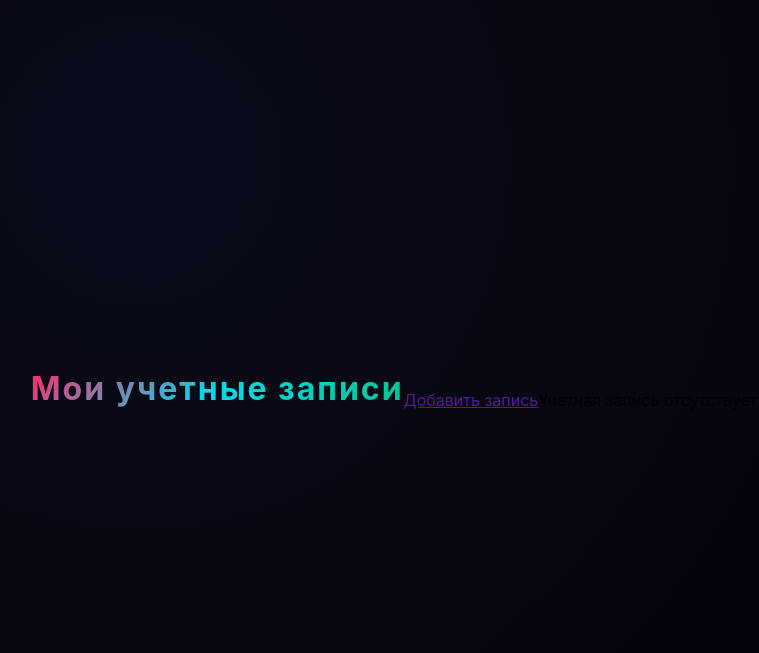
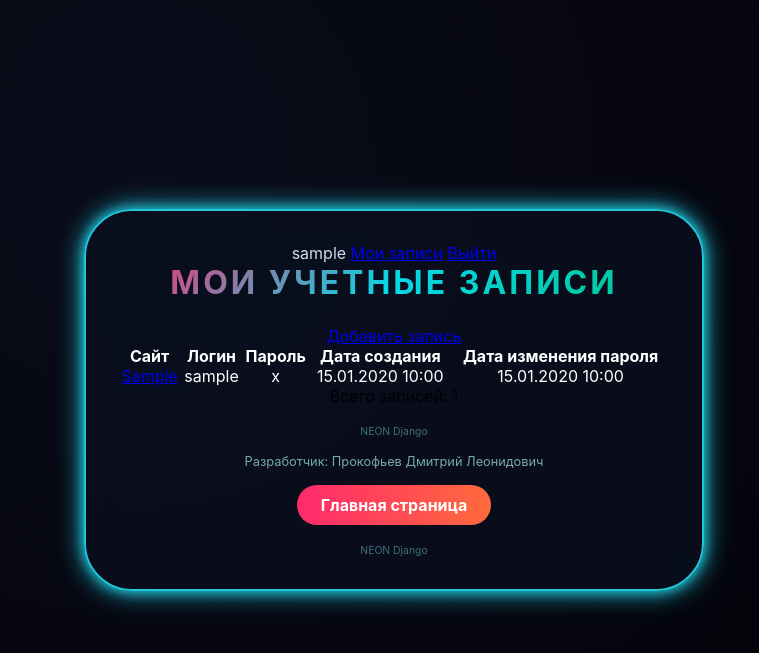
Before and after one commit to DmProkofiev/DjangoApplication, a Django app: page /accounts/ in a window 1280 px wide. Shown: the top 653 px of the page, without its empty margins (246-1005 px from the left). Run offline with Django 5.2, Linux system fonts and the light colour scheme; a user stored in the database is signed in; tables that the repository leaves empty hold one stand-in row (values such as "Sample post").

Commit message:
14.06.2026

```diff
--- a/django_password_generator/urls.py
+++ b/django_password_generator/urls.py
@@ -1,27 +1,12 @@
-
-# Маршрутизатор (urls.py)
 from django.contrib import admin
 from django.urls import path, include
 from vault import views
 from vault.views import account_list_view, logout_view, account_create_view
 
-# urlpatterns = [
-#     path('admin/', admin.site.urls),
-#     path('', views.home, name='home'),
-#     path('about/', views.about, name='about'),
-#     path('contact/', views.contact, name='contact'),
-#     path('generator/', include('vault.urls')),
-#     path('register/', views.register_view, name='register'),
-#     path('user/', views.users, name='user'),
-#     path('login/', views.login_view, name='login'),
-#     path('accounts/', views.account_list_view, name="account_list"),
-#     path('logout/', views.logout_view, name="logout"), #новое!
-#     path('account/new/', views.account_create_view, name="account_create")
-# ]
 
 urlpatterns = [
     path('admin/', admin.site.urls),
-    path('', views.home, name='home'),
+    path('', views.home_view, name='home'),
     path('about/', views.about, name='about'),
     path('contact/', views.contact, name='contact'),
     path('generator/', include('vault.urls')),
@@ -32,4 +17,5 @@ urlpatterns = [
     path('accounts/new/', views.account_create_view, name="account_create"),
     path('accounts/', views.account_list_view, name="account_list"),
     path('accounts/<int:pk>/', views.account_detail_view, name="account_detail"),
+    path('accounts/<int:pk>/delete/', views.account_confirm_delete_view, name="account_delete")
 ]
--- a/vault/Templates/vault/account_detail.html
+++ b/vault/Templates/vault/account_detail.html
@@ -1,5 +1,5 @@
 {% extends 'vault/base.html' %}
-{% block title %}{{account.site}} - учетная запись{% endblock title %}
+{% block title %}{{account.site}}  учетная запись{% endblock title %}
 
 {% block content %}
     <h1>Учетная запись</h1>
@@ -12,7 +12,6 @@
     </table>
     <p style="margin-top: 16px;">
         <a class="btn btn-secondary" href="{% url 'account_list' %}">К списку</a>
-        <a class="btn" href="{% url 'account_edit' account.pk %}">Изменить</a>
         <a class="btn btn-danger" href="">Удалить</a>
     </p>
 
--- a/vault/Templates/vault/account_list.html
+++ b/vault/Templates/vault/account_list.html
@@ -1,14 +1,19 @@
 {% extends 'vault/base.html' %}
-{% block title %}Мои учетные записи{% endblock title %}
+{% load static %}
+
+{% block title %} Мои учетные записи {% endblock %}
 
 {% block content %}
-    <h1>Мои учетные записи</h1>
+<div class="accounts-card">
+    <h1> Мои учетные записи </h1>
+
     <p>
-        <a class="btn" href="">Добавить запись</a>
+        <a class="btn" href="{% url 'account_create' %}"> Добавить запись</a>
     </p>
 
     {% if accounts %}
-        <table>
+        <div class="table-container">
+            <table class="accounts-table">
                 <thead>
                     <tr>
                         <th>Сайт</th>
@@ -23,14 +28,40 @@
                         <tr>
                             <td><a href="{% url 'account_detail' pk=account.pk %}">{{ account.site }}</a></td>
                             <td>{{ account.login }}</td>
-                        <td>{{ account.password }}</td>
-                        <td>{{ account.created_at }}</td>
-                        <td>{{ account.password_change_at }}</td>
+                            <td> {{ account.password }} </td>
+                            <td>{{ account.created_at|date:"d.m.Y H:i" }}</td>
+                            <td>{{ account.password_change_at|date:"d.m.Y H:i"|default:"не изменялся" }}</td>
                         </tr>
                     {% endfor %}
                 </tbody>
             </table>
+        </div>
+
+        <span class="total-count">Всего записей: {{ accounts.paginator.count }}</span>
+
+        {% if accounts.has_other_pages %}
+            <div class="pagination">
+                {% if accounts.has_previous %}
+                    <a href="?page=1">&laquo; Первая</a>
+                    <a href="?page={{ accounts.previous_page_number }}">Назад</a>
+                {% endif %}
+
+                <span class="current-page">
+                    Страница {{ accounts.number }} из {{ accounts.paginator.num_pages }}
+                </span>
+
+                {% if accounts.has_next %}
+                    <a href="?page={{ accounts.next_page_number }}">Вперёд</a>
+                    <a href="?page={{ accounts.paginator.num_pages }}">Последняя &raquo;</a>
+                {% endif %}
+            </div>
+        {% endif %}
+
     {% else %}
-        <p class="muted">Учетная запись отсутствует</p>
+        <p class="empty-message">У вас пока нет сохранённых паролей</p>
+        <a href="{% url 'account_create' %}" class="btn">Создать первую запись</a>
     {% endif %}
-{% endblock content %}
+
+    <footer>NEON Django</footer>
+</div>
+{% endblock %}
--- a/vault/Templates/vault/base.html
+++ b/vault/Templates/vault/base.html
@@ -1,5 +1,4 @@
 {% load static %}
-
 <!DOCTYPE html>
 <html lang="ru">
 <head>
@@ -7,10 +6,31 @@
     <meta name="viewport" content="width=device-width, initial-scale=1.0, user-scalable=no">
     <title>{% block title %}Neon Password Generator{% endblock %}</title>
     <link rel="stylesheet" href="{% static 'css/style.css' %}">
-    {% block extra_css %} {% endblock %}
+    {% block extra_css %}{% endblock %}
 </head>
 <body>
-    {% block content %}{% endblock %}
+    <div class="generator-card">
+        <div class="user-box">
+            {% if user.is_authenticated %}
+                <span > {{ user.username }} </span>
+                <a href="{% url 'account_list' %}" class="nav-link">Мои записи</a>
+                <a href="{% url 'logout' %}" class="nav-link logout-link">Выйти</a>
+            {% else %}
+                <a href="{% url 'login' %}" class="nav-link login-link">Войти</a>
+            {% endif %}
+        </div>
+        {% block content %}
+
+        {% endblock %}
+        <a href="{% url 'contact' %}" class="developer-link">
+                <div class="strength-info">Разработчик: Прокофьев Дмитрий Леонидович</div>
+        </a>
+         {% if request.resolver_match.url_name != 'home' %}
+            <a href="{% url 'home' %}" class="back-link">Главная страница</a>
+         {% endif %}
+
+    <footer>NEON Django</footer>
+    </div>
     {% block extra_js %}{% endblock %}
 </body>
 </html>
--- a/vault/Templates/vault/contact.html
+++ b/vault/Templates/vault/contact.html
@@ -3,14 +3,10 @@
 {% block title %}Контакты{% endblock %}
 
 {% block content %}
-<div class="contact-card">
-    <h1>Контакты</h1>
+<h1>Контакты</h1>
     <div class="content">
         <p><strong>Neon Password Generator</strong></p>
         <p>+7(931)953-26-07</p>
     </div>
-    <a href="{% url 'home' %}" class="back-link">← На главную</a>
-    <div class="strength-info">Разработчик: Прокофьев Дмитрий Леонидович</div>
     <footer>NEON Django</footer>
-</div>
 {% endblock %}
--- a/vault/Templates/vault/user.html
+++ b/vault/Templates/vault/user.html
@@ -4,8 +4,7 @@
 {% block title %}Пользователи{% endblock %}
 
 {% block content %}
-<div class="users-card">
-    <h1>Пользователи</h1>
+<h1>Пользователи</h1>
 
     <div class="content">
         <p><strong>Neon Password Generator</strong></p>
@@ -41,8 +40,5 @@
         </div>
     {% endif %}
 
-    <a href="{% url 'home' %}" class="back-link">← На главную</a>
-    <div class="strength-info">Разработчик: Прокофьев Дмитрий Леонидович</div>
     <footer>NEON Django</footer>
-</div>
 {% endblock %}
--- a/vault/models.py
+++ b/vault/models.py
@@ -15,7 +15,6 @@ class Account(models.Model):
     site = models.CharField("Сайт", max_length=255)
     login = models.CharField("Логин", max_length=255)
     password = models.CharField("Пароль", max_length=255)
-
     created_at = models.DateTimeField("Дата создания", auto_now_add=True)
     password_change_at = models.DateTimeField("Дата изменений пароля")
 
--- a/vault/static/css/style.css
+++ b/vault/static/css/style.css
@@ -23,6 +23,16 @@ body {
     100% { border-color: #ff2a6d; box-shadow: 0 0 8px #ff2a6d, 0 0 20px #ff2a6d; }
 }
 
+label {
+    display: block;
+    color: #05d9e8;
+    font-weight: bold;
+    margin-bottom: 8px;
+    font-size: 0.85rem;
+    text-transform: uppercase;
+    letter-spacing: 1px;
+}
+
 h1 {
     font-size: 2rem;
     font-weight: 700;
@@ -40,15 +50,13 @@ h1 {
     max-width: 700px;
 }
 
-.about-card,
-.contact-card,
-.help-card,
 .generator-card {
     background: rgba(10, 15, 30, 0.85);
     backdrop-filter: blur(12px);
     border-radius: 48px;
     padding: 2rem;
-    width: 100%;
+    min-width: 50%;
+    max-width: 100%;
     border: 2.5px solid #ff2a6d;
     animation: rgbBorder 3s infinite ease;
     text-align: center;
@@ -68,8 +76,9 @@ h1 {
     color: #ccddee;
     font-size: 1.1rem;
     line-height: 1.6;
-    text-align: left;
     margin: 1.5rem 0;
+    justify-content: center;
+    align-items: center;
 }
 
 .content p {
@@ -108,6 +117,7 @@ h1 {
     font-family: 'Courier New', monospace;
     font-size: 1.2rem;
     word-break: break-all;
+    color: white;
 }
 
 .password-placeholder {
@@ -253,7 +263,7 @@ button:hover {
     text-align: center;
     font-size: 1rem;
 }
-/--register--/
+
 .about-card {
     max-width: 700px;
 }
@@ -300,6 +310,24 @@ button:hover {
     text-decoration: underline;
 }
 
+.user-box {
+    color: #ccddee;
+}
+
+.accounts-table {
+    width: 100%;
+    border-collapse: collapse;
+    color: white;
+}
+
+.photo {
+    width: 300px;
+    height: 400px;
+    margin: 20 auto;
+    border: 2px solid #ff2a6d;
+    box-shadow: 0 0 10px #ff2a6d;
+}
+
 footer {
     text-align: center;
     font-size: 0.65rem;
--- a/vault/views.py
+++ b/vault/views.py
@@ -6,8 +6,31 @@ from django.shortcuts import render, redirect, get_object_or_404
 from django.template.defaultfilters import length
 from vault.forms import RegisterForm, AccountForm
 from .models import Account
+from django.core.paginator import Paginator
 
 # Генерация паролей
+def home_view(request):
+    context = {}
+    if request.method == 'POST' and request.POST.get('generate'):
+        length = int(request.POST.get('length', 16))
+        use_uppercase = request.POST.get('uppercase') == 'on'
+        use_lowercase = request.POST.get('lowercase') == 'on'
+        use_digits = request.POST.get('digits') == 'on'
+        use_special = request.POST.get('special') == 'on'
+
+        password = generate_password(
+            length=length,
+            use_digits=use_digits,
+            use_special=use_special
+        )
+        context['generated_password'] = password
+        context['gen_length'] = length
+        context['gen_uppercase'] = use_uppercase
+        context['gen_lowercase'] = use_lowercase
+        context['gen_digits'] = use_digits
+        context['gen_special'] = use_special
+    return render(request, 'vault/home.html', context)
+
 def generate_password(length=16, use_digits=True, use_special=True):
 # базовый алфовит-буквы в обоих регистрах(A-Z, a-z)
     alphabet=string.ascii_letters
@@ -35,7 +58,6 @@ def _password_option(request):
         length=int(request.GET.get('length', '16'))
     except (TypeError, ValueError):
         length = 16
-
     # ограничиваем разумным диапазоном: чтобы не сломать форму
     length = max(4, min(length, 128))
     if is_generate:
@@ -50,17 +72,12 @@ def _password_option(request):
         use_digits = True
         use_special = True
         password=None
-
     return {
         "gen_length": length,
         "gen_digits": use_digits,
         "gen_special": use_special,
         "generated_password": password
     }
-
-# Статика
-def home(request):
-    return render(request, 'vault/home.html')
 
 def about(request):
     return render(request, 'vault/about.html')
@@ -83,20 +100,16 @@ def register_view(request) -> HttpResponse:
             return redirect("/")
     else:
         form = RegisterForm()
-
     context = {"form": form}
     return render(request, "vault/register.html", context)
 
 # Обработка валидации
 def login_view(request):
     error = None
-
     if request.method == "POST":
         username = request.POST.get("username")
         password = request.POST.get("password")
-
         user = authenticate(request, username=username, password=password)
-
         if user is not None:
             login(request, user)
             return redirect("/")
@@ -108,9 +121,15 @@ def account_list_view(request):
     """
     страница со списком учетных записей
     """
+    if not request.user.is_authenticated:
+        return redirect('login')
+
     accounts = Account.objects.filter(owner=request.user)
-    context = {"account": accounts}
-    return render(request, template_name="vault/account_list.html", context=context)
+    paginator = Paginator(accounts, 4)
+    page_number = request.GET.get('page')
+    page_obj = paginator.get_page(page_number)
+    context = {"accounts": page_obj}
+    return render(request, "vault/account_list.html", context)
 
 def logout_view(request):
     logout(request)
@@ -120,25 +139,22 @@ def account_create_view(request):
     """
     Добавление новой учетной записи
     """
-    if request.method=="POST":
-        form=AccountForm(request.POST)
+    if request.method == "POST":
+        form = AccountForm(request.POST)
         if form.is_valid():
-            # coomit = False - создаем обьект, но пока не сохраняем в БД
-            account=form.save()
-            # привязываем УЗ к текущему пользавателю
-            account.owner=request.user
+            account = form.save(commit=False)
+            account.owner = request.user
             account.save()
             return redirect('account_list')
-        opts = _password_option(request)
     else:
         opts = _password_option(request)
         initial = {}
-        if opts['generated_password']:
-            initial['password']=opts['generated_password']
+        if opts.get('generated_password'):
+            initial['password'] = opts['generated_password']
         form = AccountForm(initial=initial)
-
-    context = {"form": form}
-    return render(request, template_name="vault/account_form.html", context=context)
+        return render(request, "vault/account_form.html", {"form": form, **opts})
+    opts = _password_option(request)
+    return render(request, "vault/account_form.html", {"form": form, **opts})
 
 def account_detail_view(request, pk):
     account = Account.objects.filter(pk=pk)
@@ -170,3 +186,14 @@ def account_edit_view(request, pk):
             else:
                 form=AccountForm(instance=account)
     return render(request,"vault/account_form.html",{"form": form, **opts})
+
+def account_confirm_delete_view(request, pk):
+    """
+    GET - показываем страницу с подтверждением удаления
+    POST - удаляем запись и возвр на страницу
+    """
+    account = get_object_or_404(Account, pk=pk, owner=request.user)
+    if request.method == "POST":
+        account.delete()
+        return redirect('account_list')
+    return render(request, "vault/account_confirm_delete.html", {'account': account})
--- /dev/null
+++ b/Новый текстовый документ.txt
@@ -0,0 +1,2 @@
+dmitrii_prokofev@list.ru
+cr3BAm2@nd3jjdT
```
Also changed, not shown: vault/Templates/vault/about.html (+4 -7 lines), vault/Templates/vault/account_confirm_delete.html (added, +24 -0 lines), vault/Templates/vault/help.html (+2 -5 lines), vault/Templates/vault/home.html (+15 -16 lines), vault/Templates/vault/index.html (deleted, +0 -9 lines), vault/Templates/vault/login.html (+9 -12 lines), vault/Templates/vault/register.html (+3 -5 lines), vault/migrations/0001_initial.py (added), vault/static/img/fileImage1.jpg (renamed from vault/static/img/fileImage1.jpeg). Lines whose indentation alone changed are shown as unchanged.
